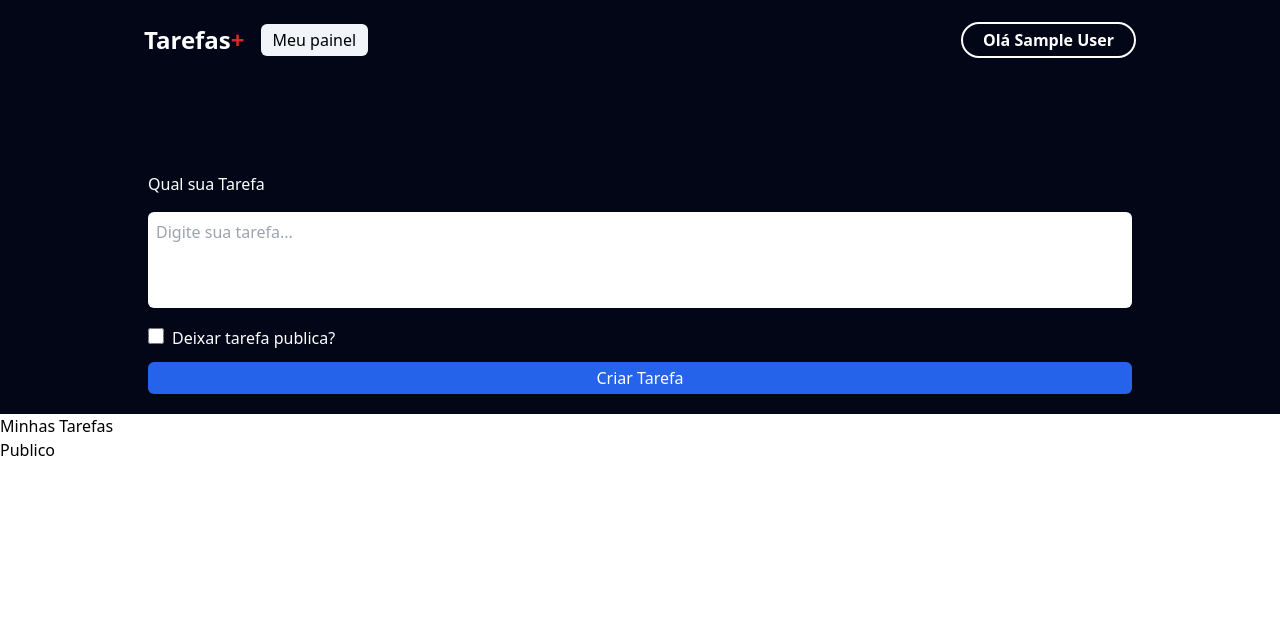
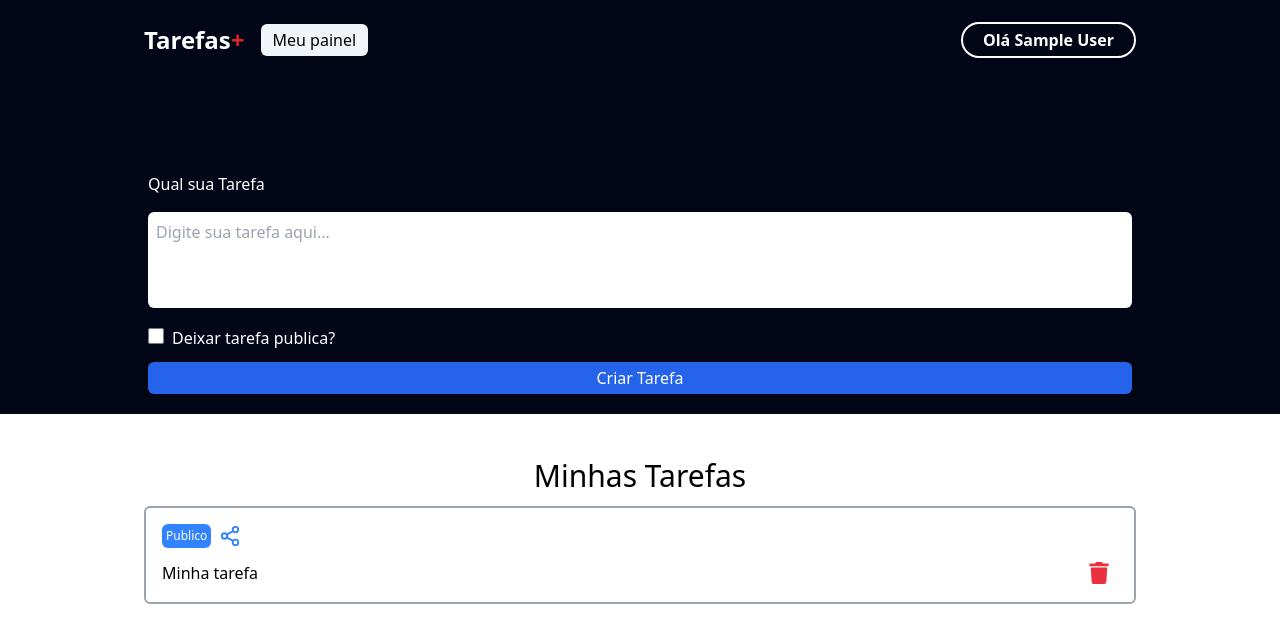
Before and after one commit to edmilsonmedeiross/tarefator2.0, a Next.js app: page /dashboard in a window 1280 px wide. Shown: the top 642 px of the page. Built offline with nearby package versions, Linux system fonts and the light colour scheme; no server answers; sample sign-in values are in the browser's storage.

Commit message:
🐳 chore(Form):
adiciona react-hook-form para controle do formulário

```diff
--- a/package.json
+++ b/package.json
@@ -19,6 +19,7 @@
     "prettier": "^2.8.7",
     "react": "18.2.0",
     "react-dom": "18.2.0",
+    "react-hook-form": "^7.43.9",
     "react-icons": "^4.8.0",
     "typescript": "5.0.3"
   },
--- a/src/pages/dashboard/index.tsx
+++ b/src/pages/dashboard/index.tsx
@@ -1,20 +1,39 @@
 import { GetServerSideProps } from 'next';
 import { getSession } from 'next-auth/react';
-import React from 'react';
-
-import TextArea from '@/components/TextArea';
+import { useForm, SubmitHandler } from 'react-hook-form';
+import { FaTrash } from 'react-icons/fa';
+import { FiShare2 } from 'react-icons/fi';
+interface FormData {
+  task: string;
+  isPublic: boolean;
+}
 
 function Dashboard() {
+  const { register, handleSubmit } = useForm<FormData>();
+
+  const onSubmit: SubmitHandler<FormData> = (data) => {
+    console.log(data);
+  };
+
   return (
     <div className="w-full">
       <main>
         <section className="w-full flex items-center justify-center bg-slate-950">
           <div className="max-w-5xl w-full p-5 mt-14">
             <h1 className="text-white py-4">Qual sua Tarefa</h1>
-            <form>
-              <TextArea placeholder="Digite sua tarefa..." />
+            <form onSubmit={handleSubmit(onSubmit)}>
+              <textarea
+                placeholder="Digite sua tarefa aqui..."
+                className="w-full resize-none h-24 rounded-md outline-none p-2"
+                {...register('task')}
+              />
               <div className="my-3">
-                <input type="checkbox" id="check" className="w-4 h-4" />
+                <input
+                  type="checkbox"
+                  id="check"
+                  className="w-4 h-4"
+                  {...register('isPublic')}
+                />
                 <label htmlFor="check" className="text-white ml-2">
                   Deixar tarefa publica?
                 </label>
@@ -28,11 +47,22 @@ function Dashboard() {
             </form>
           </div>
         </section>
-        <section>
-          <h1>Minhas Tarefas</h1>
-          <article>
-            <div>
-              <label>Publico</label>
+        <section className="mt-8 mr-auto mb-0 ml-auto px-4 w-full max-w-5xl flex flex-col">
+          <h1 className="text-center text-3xl p-3">Minhas Tarefas</h1>
+          <article className="mb-3 leading-relaxed border-2 border-gray-400 rounded-md p-4 flex flex-col items-start">
+            <div className="flex items-center justify-center mb-3">
+              <label className="bg-[#3183ff] py-1 px-1 text-white font-medium rounded-md text-xs">
+                Publico
+              </label>
+              <button>
+                <FiShare2 size={22} color="#3183ff" className="mx-2" />
+              </button>
+            </div>
+            <div className="flex items-center justify-between w-full">
+              <p className="whitespace-pre-wrap">Minha tarefa</p>
+              <button>
+                <FaTrash size={22} color="#ea3140" className="mx-2" />
+              </button>
             </div>
           </article>
         </section>
```
Also changed, not shown: 1 other file (tests, documents, lock files or other folders).
